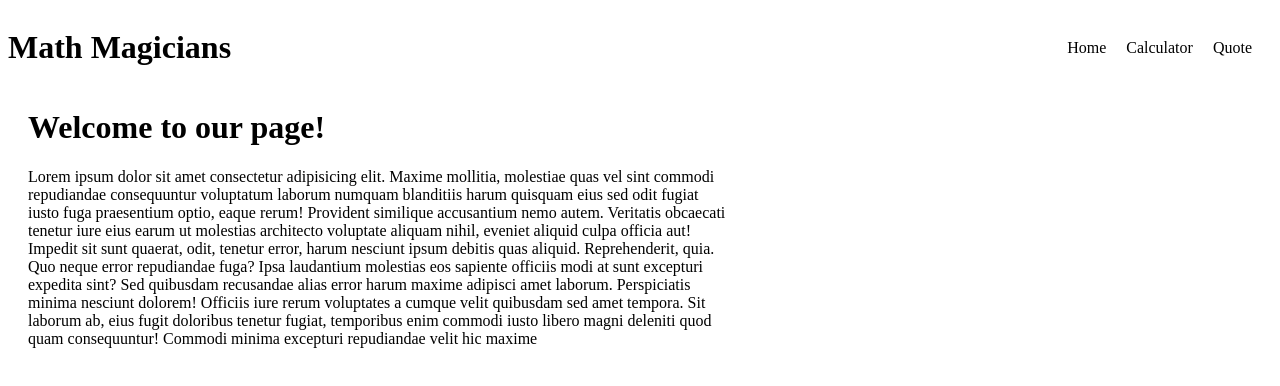
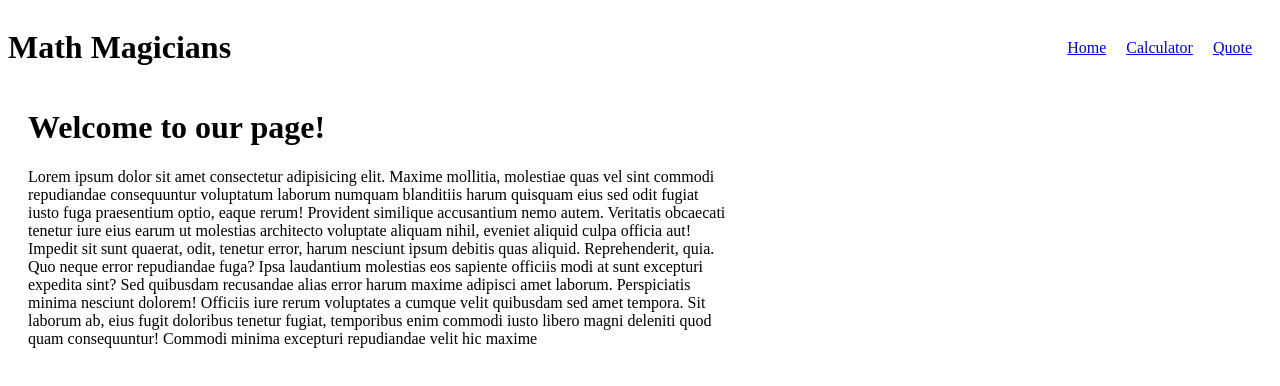
Before and after one commit to jadibdev/math-magicians, a React (Create React App) app: page / in a window 1280 px wide. Shown: the top 386 px of the page. Built offline with nearby package versions, Linux system fonts and the light colour scheme.

Commit message:
Reactivated react routing for deployment

```diff
--- a/src/components/Header.js
+++ b/src/components/Header.js
@@ -1,5 +1,5 @@
 import React from 'react';
-// import { Link } from 'react-router-dom';
+import { Link } from 'react-router-dom';
 
 const Header = () => (
   <div className="navContainer">
@@ -8,10 +8,9 @@ const Header = () => (
     </div>
     <div>
       <ul className="nav">
-        {/* I have temporarily disabled "React Link" for testing purposes */}
-        <li>Home</li>
-        <li>Calculator</li>
-        <li>Quote</li>
+        <li><Link to="/">Home</Link></li>
+        <li><Link to="/calculator">Calculator</Link></li>
+        <li><Link to="/quote">Quote</Link></li>
       </ul>
     </div>
   </div>
```
